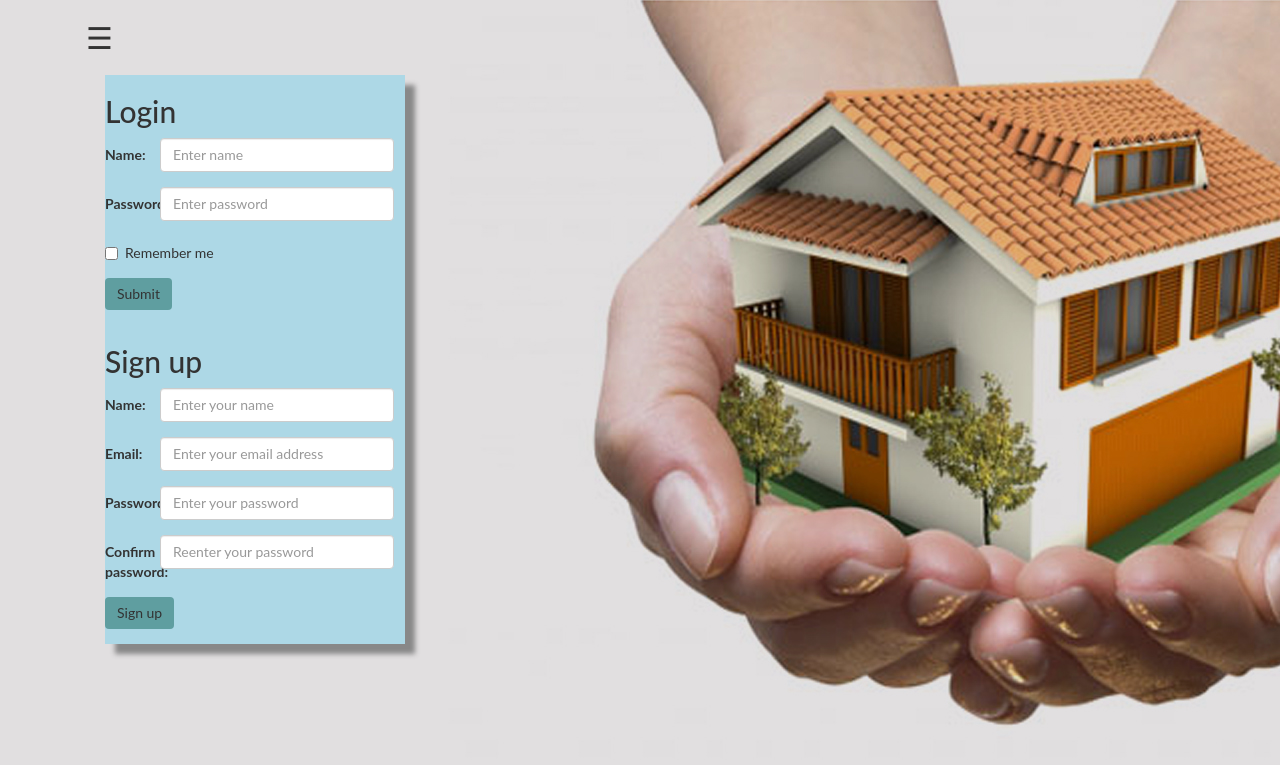
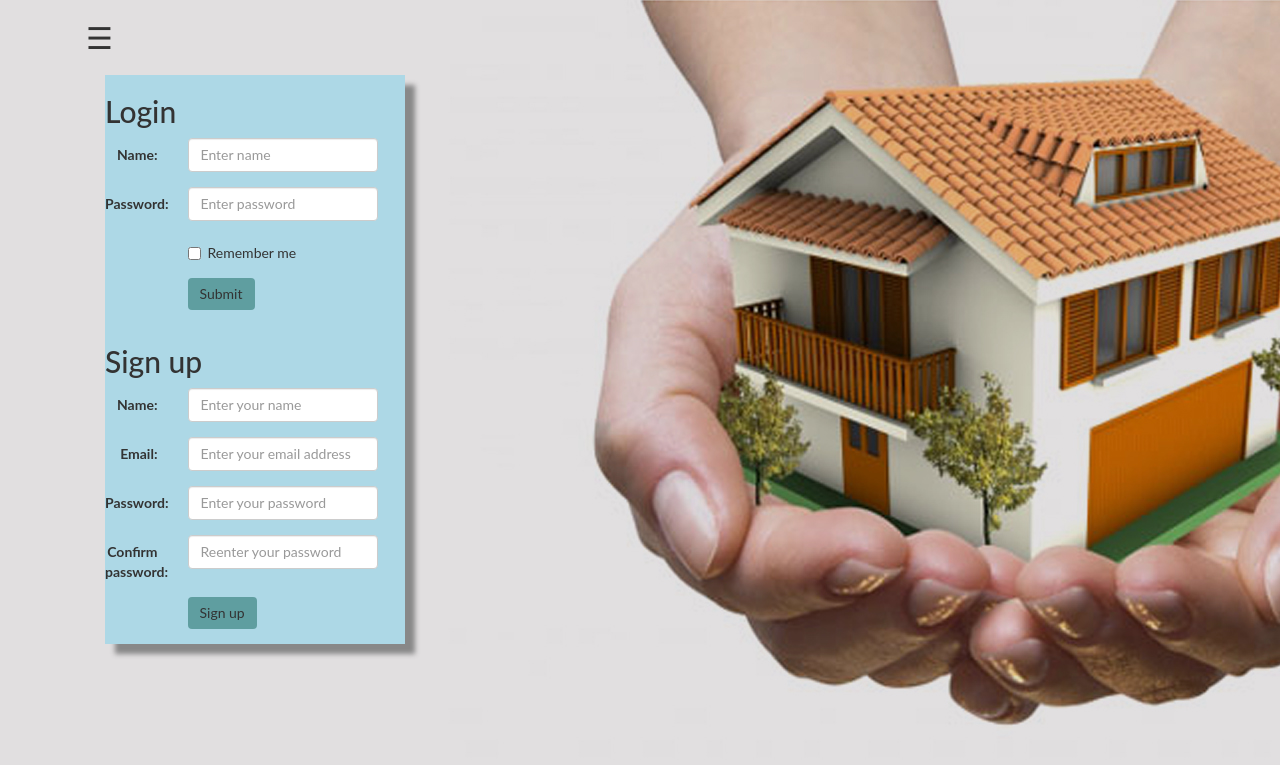
Before and after one commit to ulkeizsofi/smartHome, a PHP site: page /index.php?page=login in a window 1280 px wide. Shown: the top 765 px of the page. Run offline with PHP 8.4, Linux system fonts and the light colour scheme.

Commit message:
rearrange login labels

```diff
--- a/web/pages/login.php
+++ b/web/pages/login.php
@@ -7,19 +7,19 @@
     <h2>Login</h2>
     <form class="form-horizontal">
       <div class="form-group">
-        <label class="control-label col-sm-2" for="name">Name:</label>
-        <div class="col-sm-10">
+        <label class="control-label col-sm-3" for="name">Name:</label>
+        <div class="col-sm-8">
           <input type="name" class="form-control" id="name" placeholder="Enter name" name="name">
         </div>
       </div>
       <div class="form-group">
-        <label class="control-label col-sm-2" for="pwd">Password:</label>
-        <div class="col-sm-10">
+        <label class="control-label col-sm-3" for="pwd">Password:</label>
+        <div class="col-sm-8">
           <input type="password" class="form-control" id="pwd" placeholder="Enter password" name="password">
         </div>
       </div>
       <div class="form-group">
-        <div class="col-sm-offset-2 col-sm-10">
+        <div class="col-sm-offset-3 col-sm-8">
           <div class="checkbox">
             <label>
               <input type="checkbox" name="remember"> Remember me
@@ -28,7 +28,7 @@
         </div>
       </div>
       <div class="form-group">
-        <div class="col-sm-offset-2 col-sm-10">
+        <div class="col-sm-offset-3 col-sm-8">
           <button id="login_btn" type="submit" class="btn btn-default">Submit</button>
         </div>
       </div>
@@ -40,31 +40,31 @@
     <h2>Sign up</h2>
     <form class="form-horizontal">
       <div class="form-group">
-        <label class="control-label col-sm-2" for="name">Name:</label>
-        <div class="col-sm-10">
+        <label class="control-label col-sm-3" for="name">Name:</label>
+        <div class="col-sm-8">
           <input type="name" class="form-control" id="name" placeholder="Enter your name" name="name">
         </div>
       </div>
       <div class="form-group">
-        <label class="control-label col-sm-2" for="email">Email:</label>
-        <div class="col-sm-10">
+        <label class="control-label col-sm-3" for="email">Email:</label>
+        <div class="col-sm-8">
           <input type="email" class="form-control" id="email" placeholder="Enter your email address" name="email">
         </div>
       </div>
       <div class="form-group">
-        <label class="control-label col-sm-2" for="psw">Password:</label>
-        <div class="col-sm-10">
+        <label class="control-label col-sm-3" for="psw">Password:</label>
+        <div class="col-sm-8">
           <input type="password" class="form-control" id="pwd" placeholder="Enter your password" name="password">
         </div>
       </div>
       <div class="form-group">
-        <label class="control-label col-sm-2" for="con_psw">Confirm password:</label>
-        <div class="col-sm-10">
+        <label class="control-label col-sm-3" for="con_psw">Confirm password:</label>
+        <div class="col-sm-8">
           <input type="password" class="form-control" id="con_psw" placeholder="Reenter your password" name="con_psw">
         </div>
       </div>
       <div class="form-group">
-        <div class="col-sm-offset-2 col-sm-10">
+        <div class="col-sm-offset-3 col-sm-8">
           <button id="signup_btn" type="signup" class="btn btn-default">Sign up</button>
         </div>
       </div>
```
